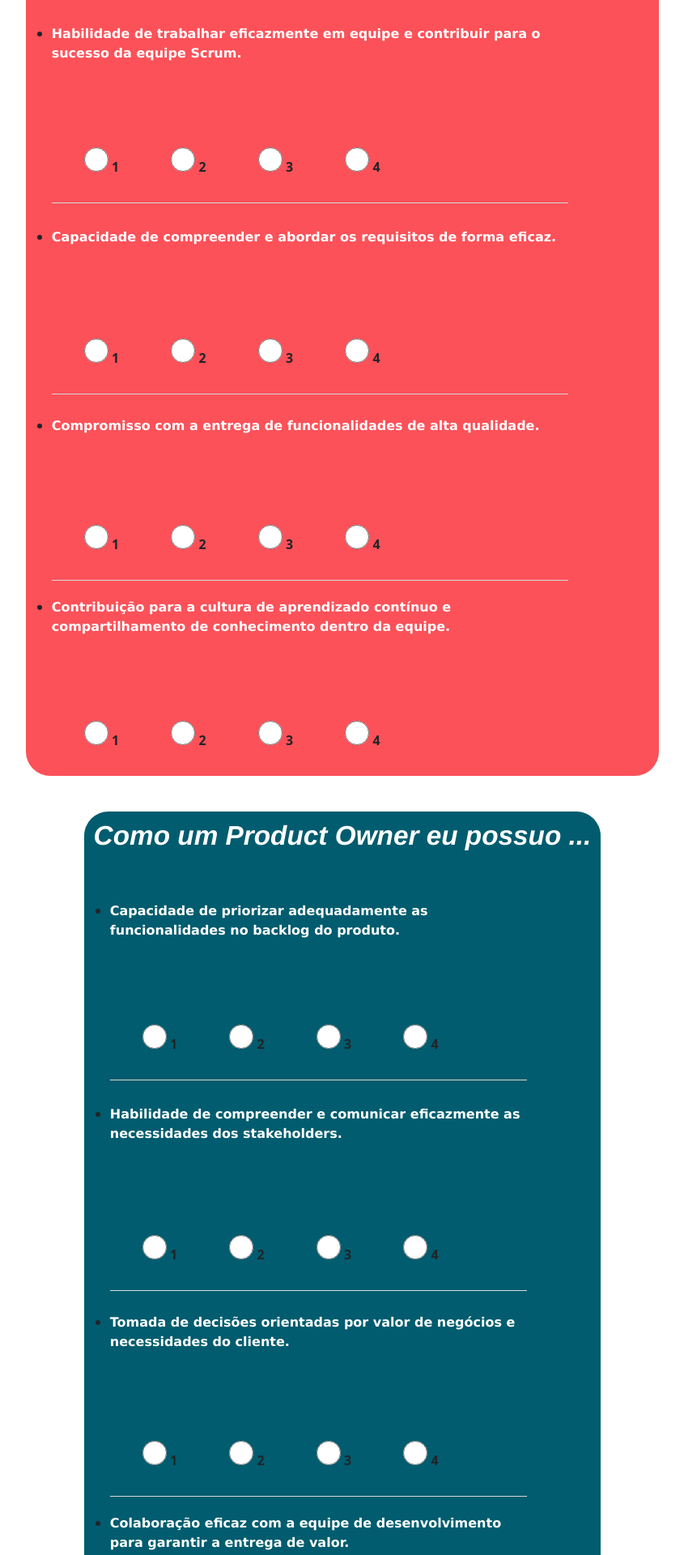
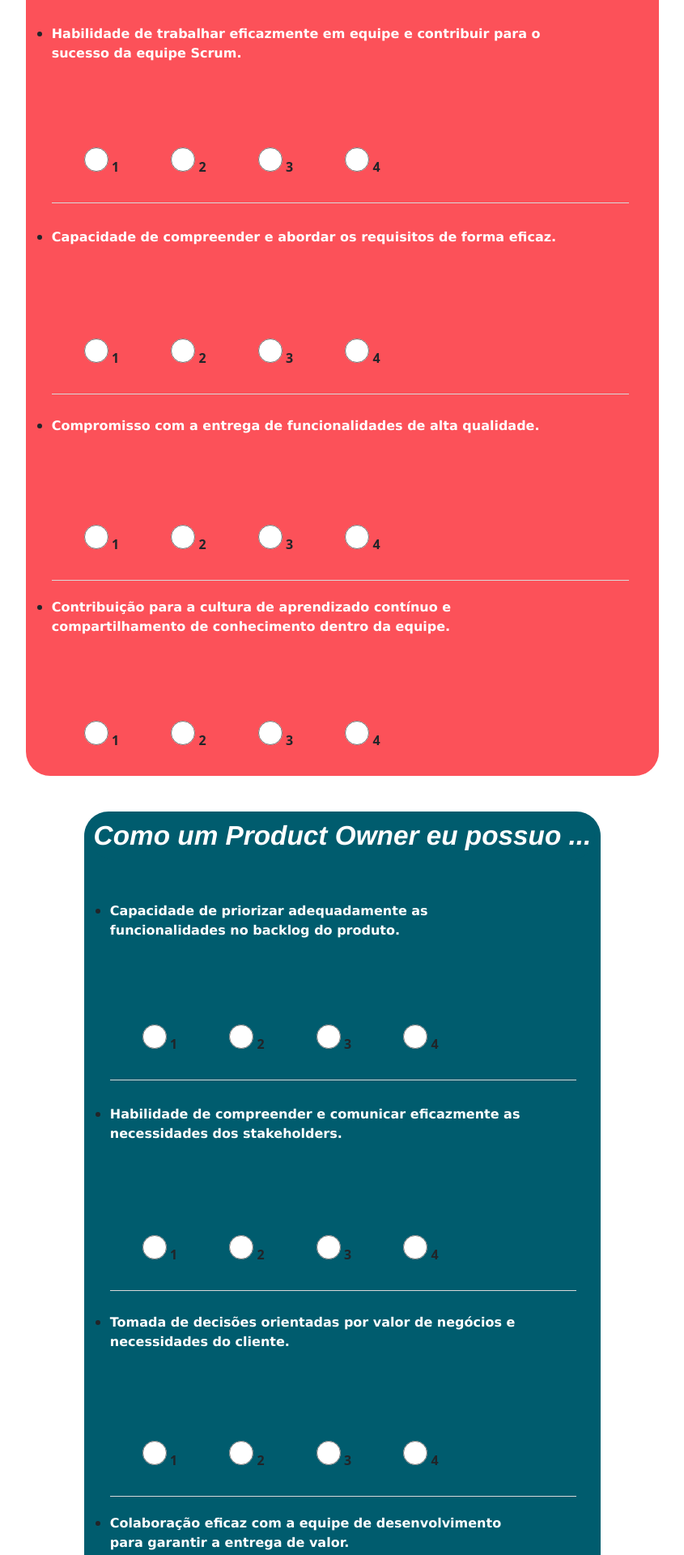
Before and after one commit to gubasssss/ThothTech, a Flask app: a page that uses FATEC Scrum/templates/base.html in a window 1280 px wide. Shown: the part 1768-3688 px from the top of the page at 81% size, without its empty margins (217-1062 px from the left). Run offline with Flask 3, Linux system fonts and the light colour scheme; some libraries are stand-ins or nearby versions.

Commit message:
Update Style(hrform1)

```diff
--- a/FATEC Scrum/static/Style.css
+++ b/FATEC Scrum/static/Style.css
@@ -30,7 +30,6 @@ body {
         margin-left: 12% !important;
 
     }
-
 }
 @media only screen and (max-width:566px){
     .imgcargo{
@@ -227,7 +226,7 @@ body {
 }
 .hrform1{
     color: #D9D9D9;
-    width: 85%;
+    width: 95%;
     opacity: 1;
     height: 5px;
     margin-left: 0px !important;
```
